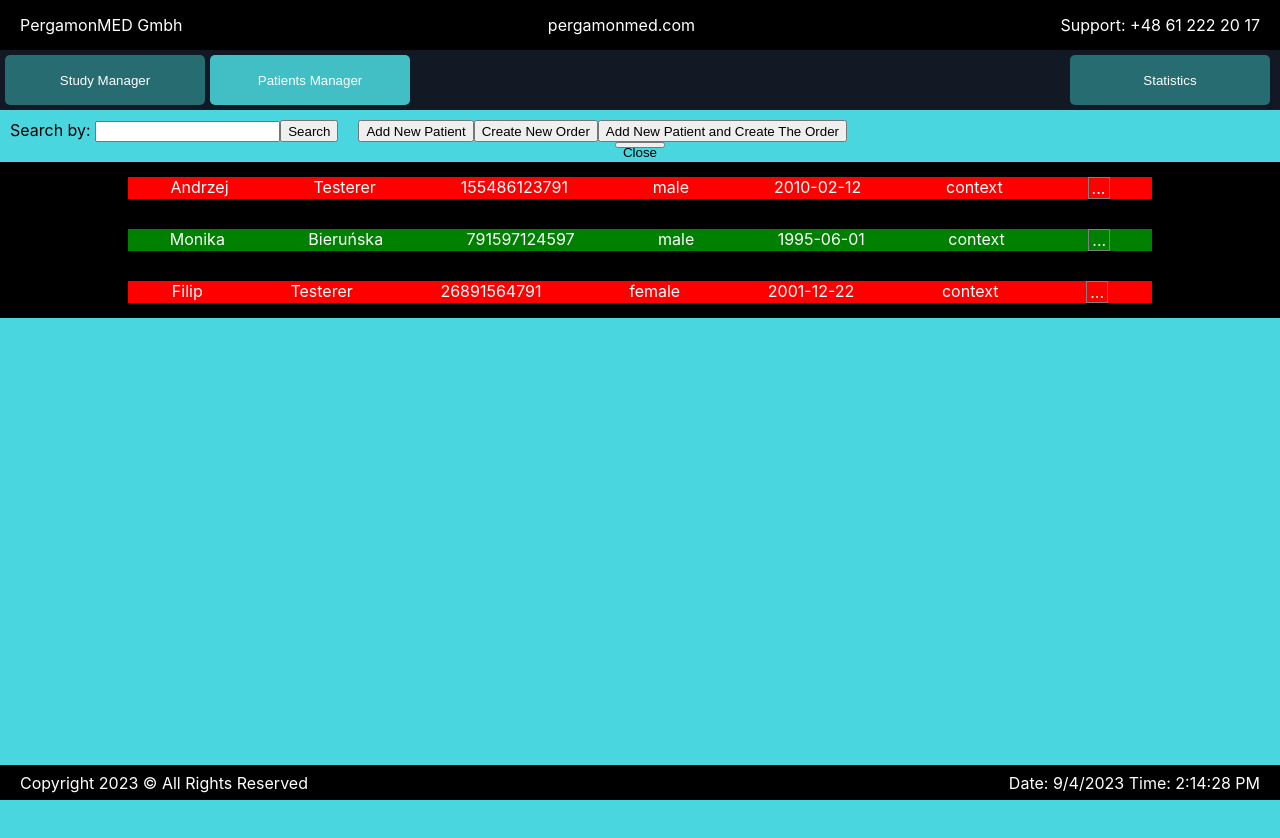
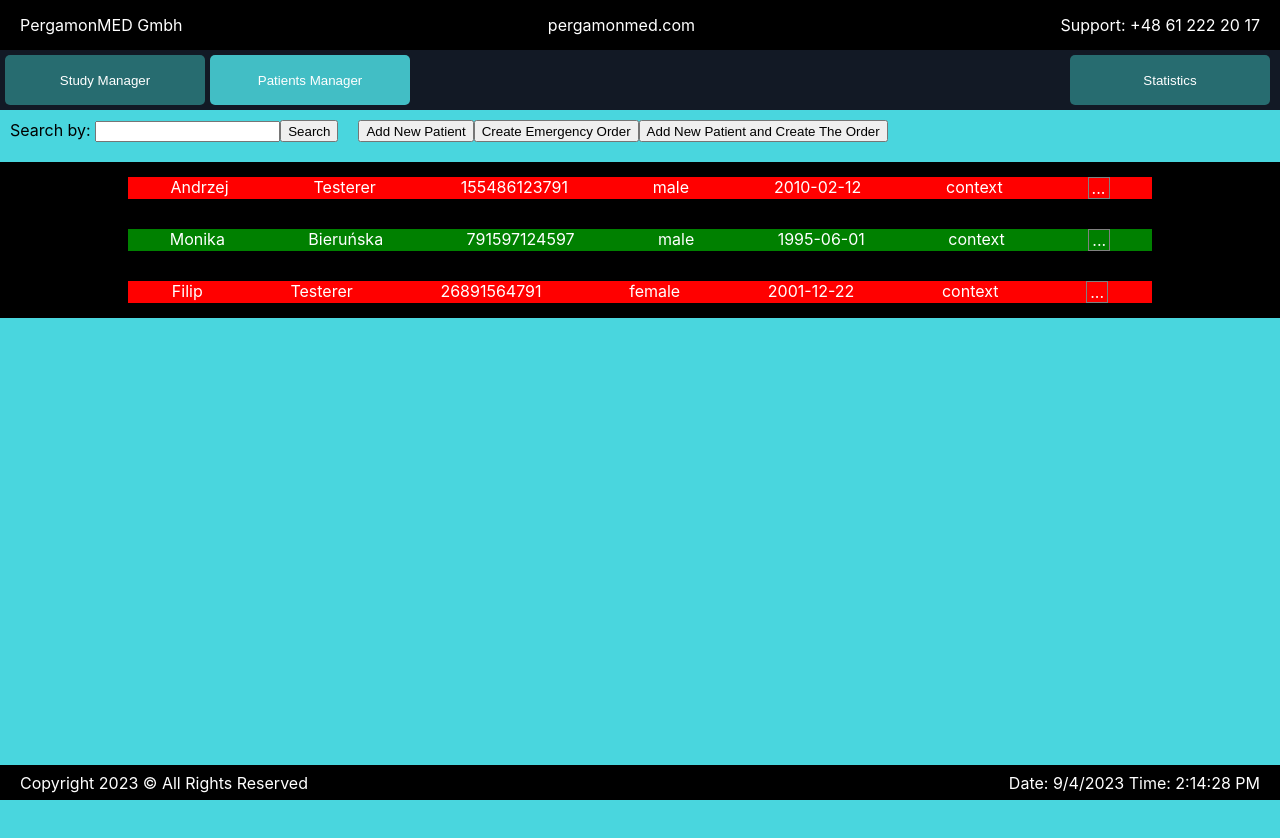
Before and after one commit to MykolaRybaruk/test, a React (Create React App) app: page / in a window 1280 px wide. Both pictures are taken after a click on the button "Patients Manager". Shown: the top 838 px of the page. Built offline with nearby package versions, Linux system fonts and the light colour scheme.

Commit message:
added dynamid display in OrderCreator

```diff
--- a/src/OrderCreator/OrderCreator.js
+++ b/src/OrderCreator/OrderCreator.js
@@ -1,20 +1,24 @@
 import React from "react";
 import styles from "./OrderCreator.module.css";
 
-export default function OrderCreator({height, orderCreatorOpener}) {
-    //let testHeight = 'hidden';
-    // const isHidden = (height) => {
-    //     if (height !== 0) {
-    //       testHeight = 'flex';
-    //     }
-    // };
+export default function OrderCreator({display, orderCreatorOpener}) {
 
     return (
-        <div className={styles.orderCreatorWrapper} style={{height: `${height}px`}}>
-            <button type="button" className={styles.closeButton} onClick={() => orderCreatorOpener(0)}>Close</button>
-            <img className={styles.image} src="../../img/model2.jpg" alt=""/>
+        <div className={styles.orderCreatorWrapper} style={{display: `${display}`}}>
+            <div className={styles.searchBox}>
+                <label>
+                    <div>Choose the patient</div>
+                    <input type="search" />
+                </label>
+            </div>
+            <button className={styles.closeButton} onClick={() => orderCreatorOpener("none")}>Close</button>
+            <div className={styles.orderCreator}>
+                <img className={styles.image} src="../../img/model2.jpg" alt=""/>
+                <div className={styles.round1}></div>
+            </div>
         </div>
     )
 }
 
 //style={{height: `${height}px`}}
+// <button className={styles.closeButton} onClick={() => orderCreatorOpener(0)}>Close</button>
--- a/src/OrderCreator/OrderCreator.module.css
+++ b/src/OrderCreator/OrderCreator.module.css
@@ -1,10 +1,25 @@
 .orderCreatorWrapper {
-    display: flex;
     width: 100%;
+    justify-content: space-around;
+    max-height: 500px;
     transition: 0.3s ease-in-out;
-    justify-content: center;
+}
+
+.orderCreator {
+    position: relative;
 }
 
 .image {
     height: 100%;
 }
+
+.round1 {
+    position: absolute;
+    top: 20;
+    left: 20;
+    width: 15px;
+    height: 15px;
+    background-color: #fff;
+    border-radius: 15px;
+    z-index: 100;
+}
--- a/src/PatientFilter/PatientFilter.js
+++ b/src/PatientFilter/PatientFilter.js
@@ -12,7 +12,7 @@ export default function PatientFilter({active, orderCreatorOpener}) {
 
         <button type="button">Search</button>
         <button type="button" onClick={active} className={styles.addNew}>Add New Patient</button>
-        <button type="button" onClick={() => orderCreatorOpener(500)}>Create New Order</button>
+        <button type="button" onClick={() => orderCreatorOpener("flex")}>Create Emergency Order</button>
         <button type="button">Add New Patient and Create The Order</button>
     </div>
 }
--- a/src/PatientList/PatientList.js
+++ b/src/PatientList/PatientList.js
@@ -35,7 +35,7 @@ const patients = [
 export default function PatientList({status}) {
     const [addPatientButton, setAddPatientButton] = useState(false);
     const [patientList, setPatientList] = useState(patients);
-    const [orderCreatorHeight, setOrderCreatorHeight] = useState(0);
+    const [orderCreatorHeight, setOrderCreatorHeight] = useState("none");
     const addPatientHandler = () => {
       setAddPatientButton(true);
     }
@@ -50,15 +50,15 @@ export default function PatientList({status}) {
     }
 
 
-    const orderCreatorOpener = (height) => {
-      setOrderCreatorHeight(height);
+    const orderCreatorOpener = (display) => {
+      setOrderCreatorHeight(display);
     };
 
     return <ol className={status}>
               <div className="patients">
                 <PatientFilter active={addPatientHandler} orderCreatorOpener={orderCreatorOpener}/>
                 {addPatientButton && <AddPatient patientAdding={patientAdding} status={'active'} hide={closeAddingFormHandler}/>}
-                <OrderCreator height={orderCreatorHeight} orderCreatorOpener={orderCreatorOpener}/>
+                <OrderCreator display={orderCreatorHeight} orderCreatorOpener={orderCreatorOpener}/>
                 <div className="patientsArea">
                   {patientList.map(el => <li key={el.id} className="patientField" style={{background: patientList.indexOf(el) % 2 === 0 ? 'red' : 'green'}}>
                       <div>{el.name}</div>
```
